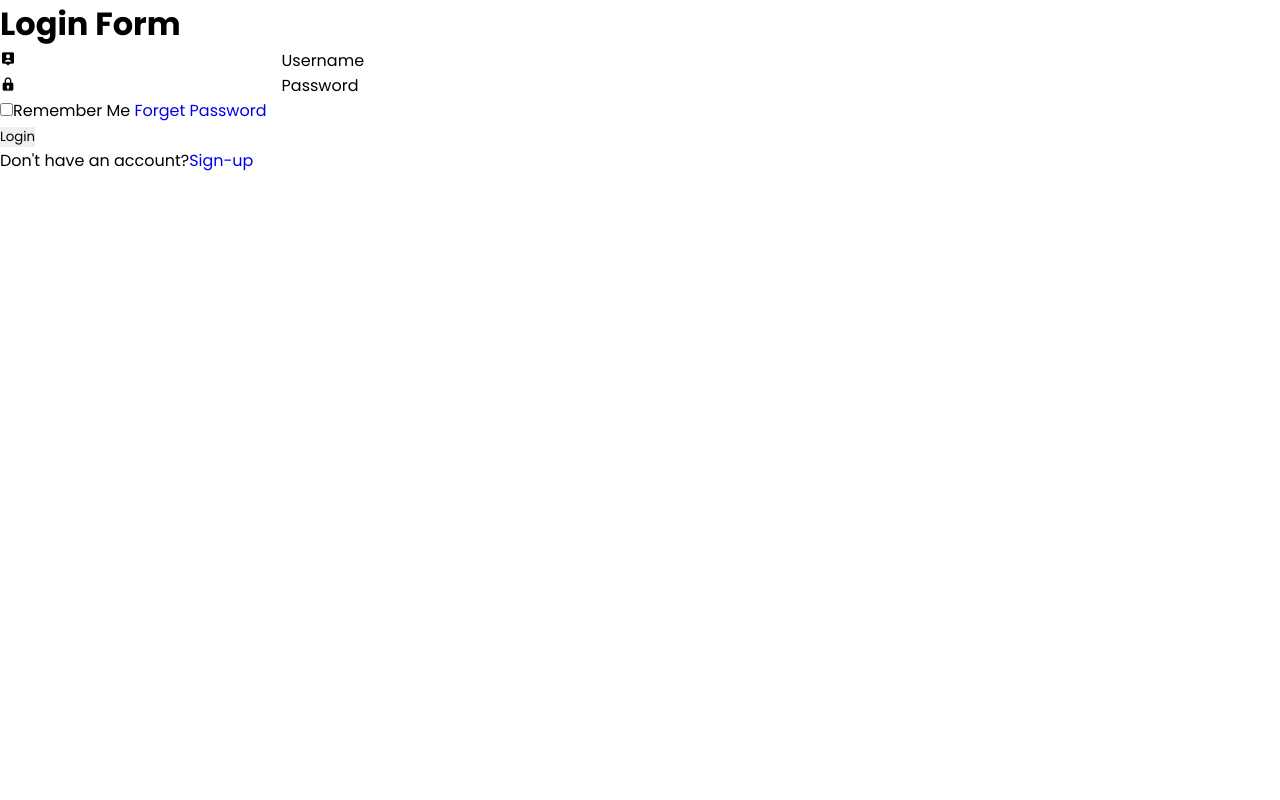
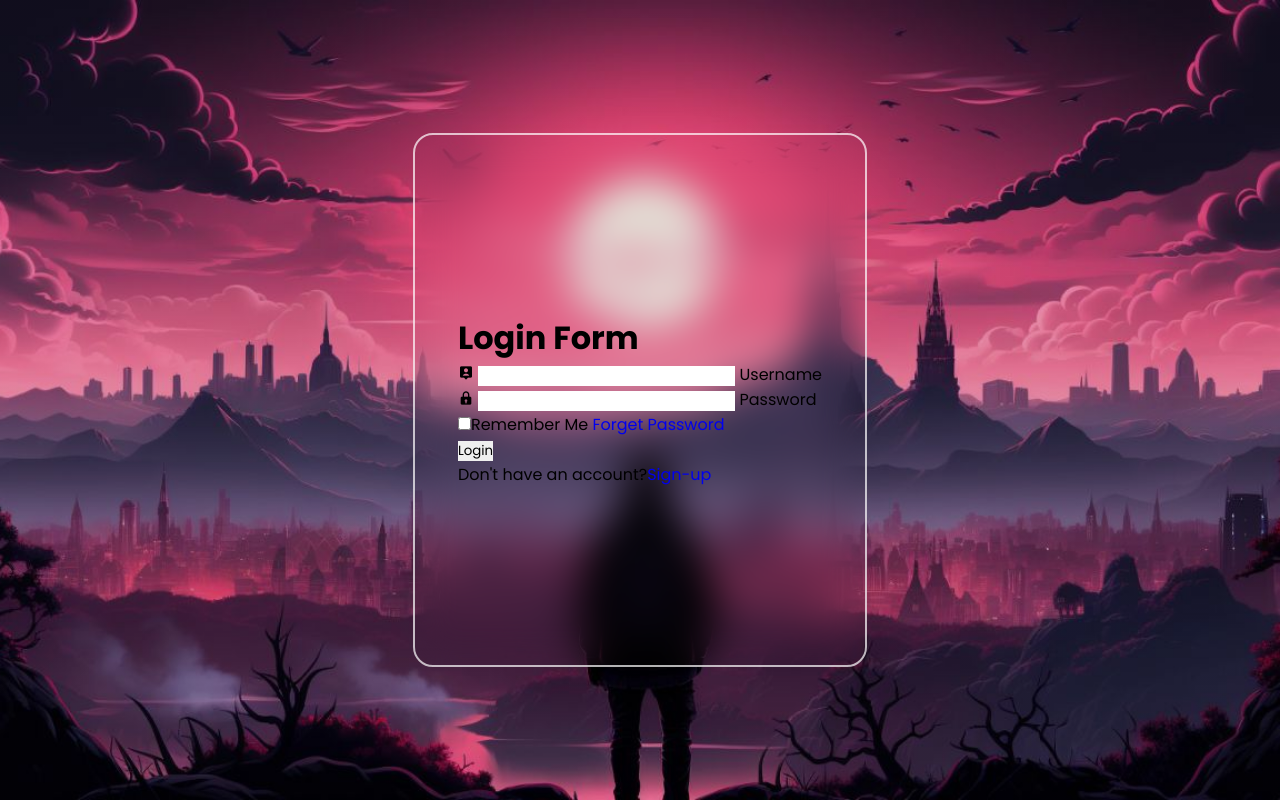
Before and after one commit to Jay-Jay23/Animated-login-form, a plain HTML site: page index.html in a window 1280 px wide. Drawn offline with nearby package versions, Linux system fonts and the light colour scheme.

Commit message:
styling the body tag and container class

```diff
--- a/styles.css
+++ b/styles.css
@@ -6,3 +6,31 @@
   outline: none;
   text-decoration: none;
 }
+
+body {
+  height: 100vh;
+  width: 100%;
+  display: flex;
+  align-items: center;
+  justify-content: center;
+  background: linear-gradient(rgba(0, 0, 0, 0.1), rgba(0, 0, 0, 0.1)),
+    url(./image/sunset.jpg);
+  background-size: cover;
+  background-position: center;
+}
+
+.container {
+  position: relative;
+  width: 100%;
+  max-width: 450px;
+  height: 530px;
+  background: transparent;
+  border-radius: 20px;
+  border: 2px solid rgba(257, 257, 257, 0.7);
+  backdrop-filter: blur(20px);
+  display: flex;
+  align-items: center;
+  justify-content: center;
+  /* property specifies what should happen if content overflows an element's box*/
+  overflow: hidden;
+}
```
